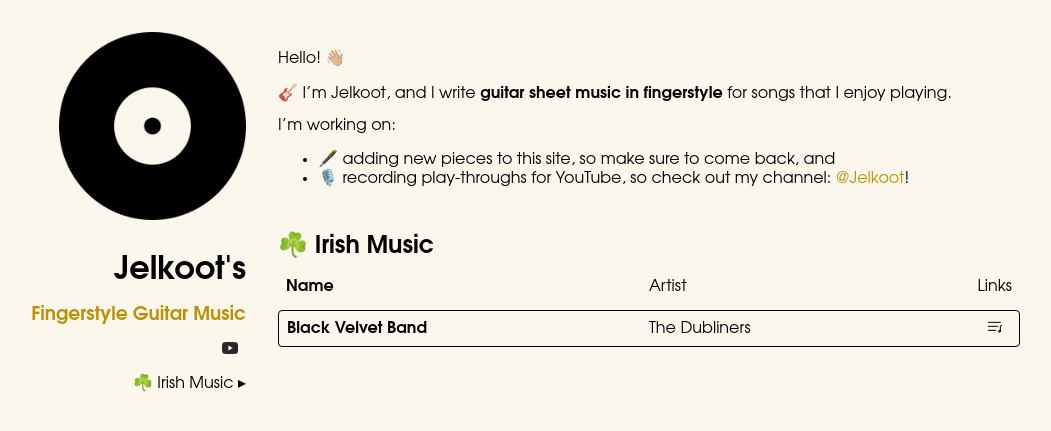
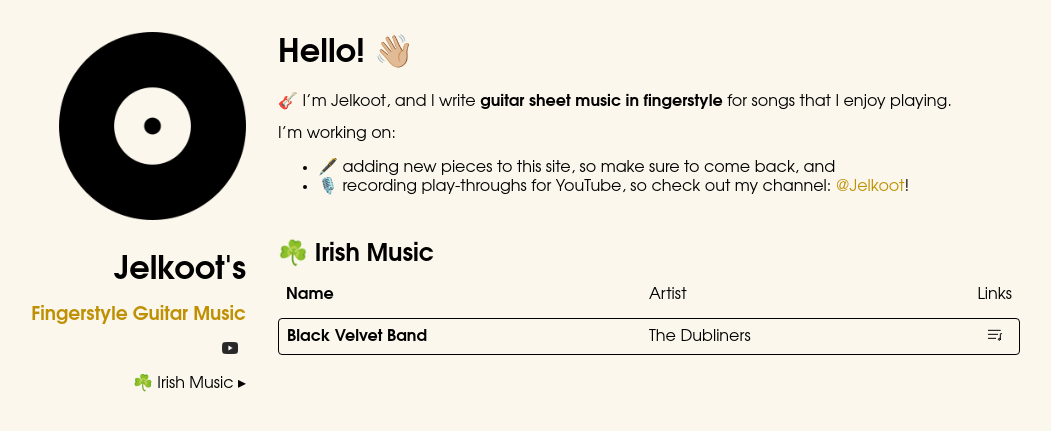
Before and after one commit to jelkoot/jelkoot.github.io, a Jekyll site: the page built from index.md, in a window 1280 px wide. Shown: the top 431 px of the page, without its empty margins (132-1183 px from the left). Built offline with Jekyll 4.4.1, drawn with Linux system fonts in a browser that asks for light colours.

```diff
--- a/index.md
+++ b/index.md
@@ -3,7 +3,7 @@ layout: default
 title: Jelkoot
 ---
 
-Hello! 👋🏼
+# Hello! 👋🏼
 
 🎸 I'm Jelkoot, and I write **guitar sheet music in fingerstyle** for songs that I enjoy playing.
 
```
